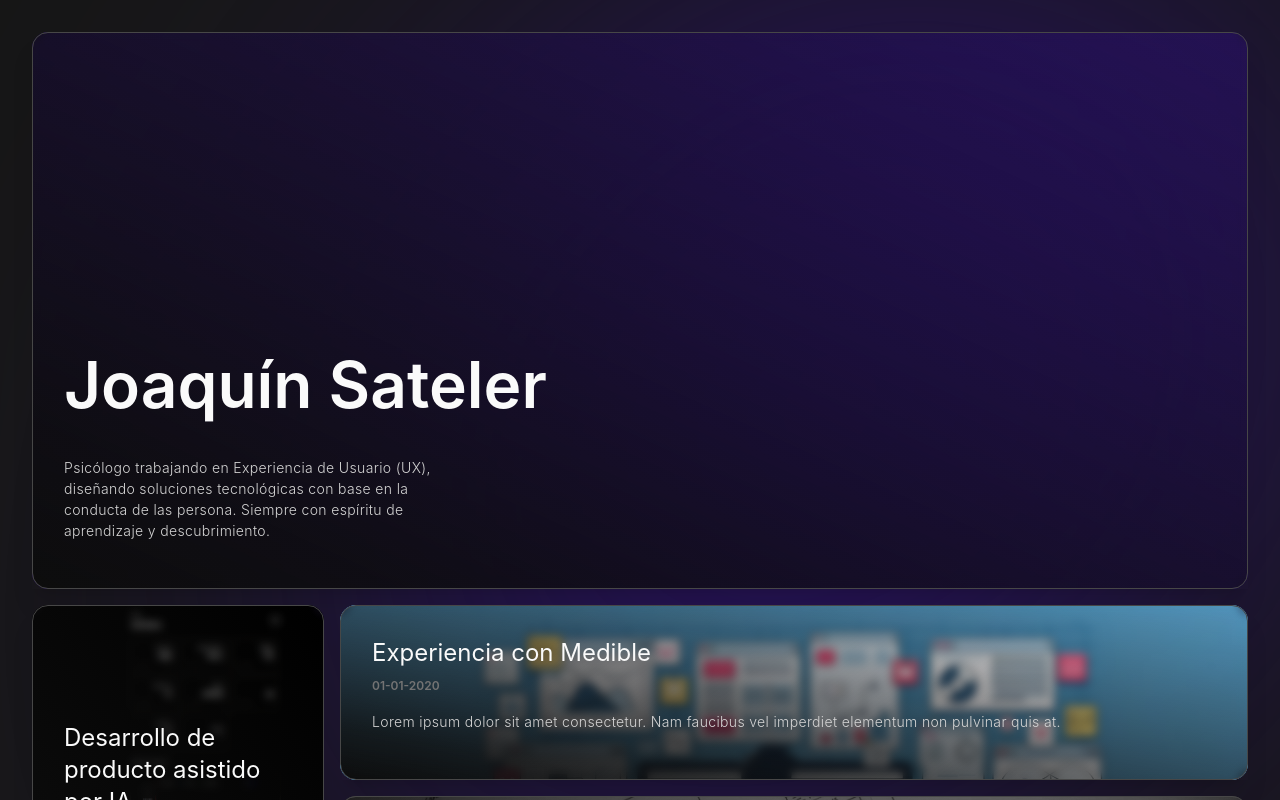
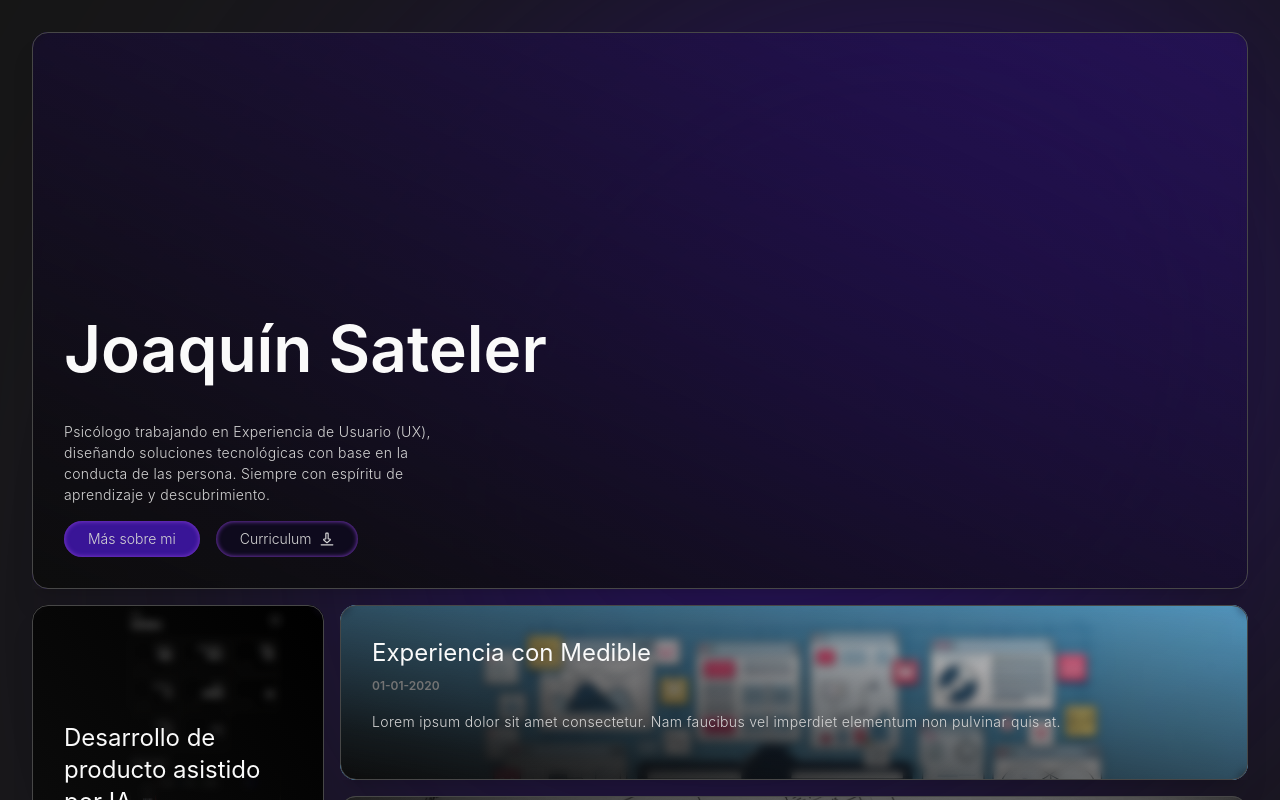
Before and after one commit to cacosat/portafolio-v2, a React (Vite) app: page / in a window 1280 px wide. Built offline with nearby package versions, Linux system fonts and the light colour scheme.

Commit message:
button v1

```diff
--- a/src/components/Card.jsx
+++ b/src/components/Card.jsx
@@ -1,5 +1,5 @@
 import React from "react";
-
+import downloadSvg from '../assets/download.svg'
 import projectImage from '../assets/cardsBg/conway.gif'
 
 export default function Card(props) {
@@ -12,21 +12,35 @@
         switch (type) {
             // type is a string of types: hero|project|about|form|footer
             case 'hero':
+                return (
+                    <div className="flex gap-4">
+                        <button className={`flex items-center gap-2 bg-[#391597] hover:bg-[#4419B3] transition 300ms text-neutral-300 text-sm font-light py-2 px-6 rounded-full`}
+                                style={{
+                                    boxShadow: 'inset 0 0 5px #883FD4'
+                                }}>
+                            Más sobre mi
+                        </button>
+                        <button className={`flex items-center gap-2 bg-[#0E0A1D] hover:bg-[#120D29] transition 300ms text-neutral-300 text-sm font-light py-2 px-6 rounded-full`}
+                                style={{
+                                    boxShadow: 'inset 0 0 5px #883FD4'
+                                }}>
+                            Curriculum
+                            <img src={downloadSvg} alt="Download" />
+                        </button>
+                    </div>
+                );
+
+            case 'project': // One button "Ver más", links to project page
+                console.log('project buttons')
                 break;
 
-            case 'project':
+            case 'form': // form component to render for about me card
                 break;
 
-            case 'about':
+            case 'footer': // footer renders name - mail
                 break;
 
-            case 'form':
-                break;
-
-            case 'footer':
-                break;
-
-            default: // footer and about return nothing
+            default: // about returns nothing
                 break;
         }
     }
--- a/tailwind.config.js
+++ b/tailwind.config.js
@@ -2,7 +2,8 @@
 export default {
   content: ["./src/**/*.{js,ts,jsx,tsx}"],
   theme: {
-    extend: {},
+    extend: {
+    },
   },
   plugins: [],
 }
```
Also changed, not shown: src/assets/download.svg (added).
